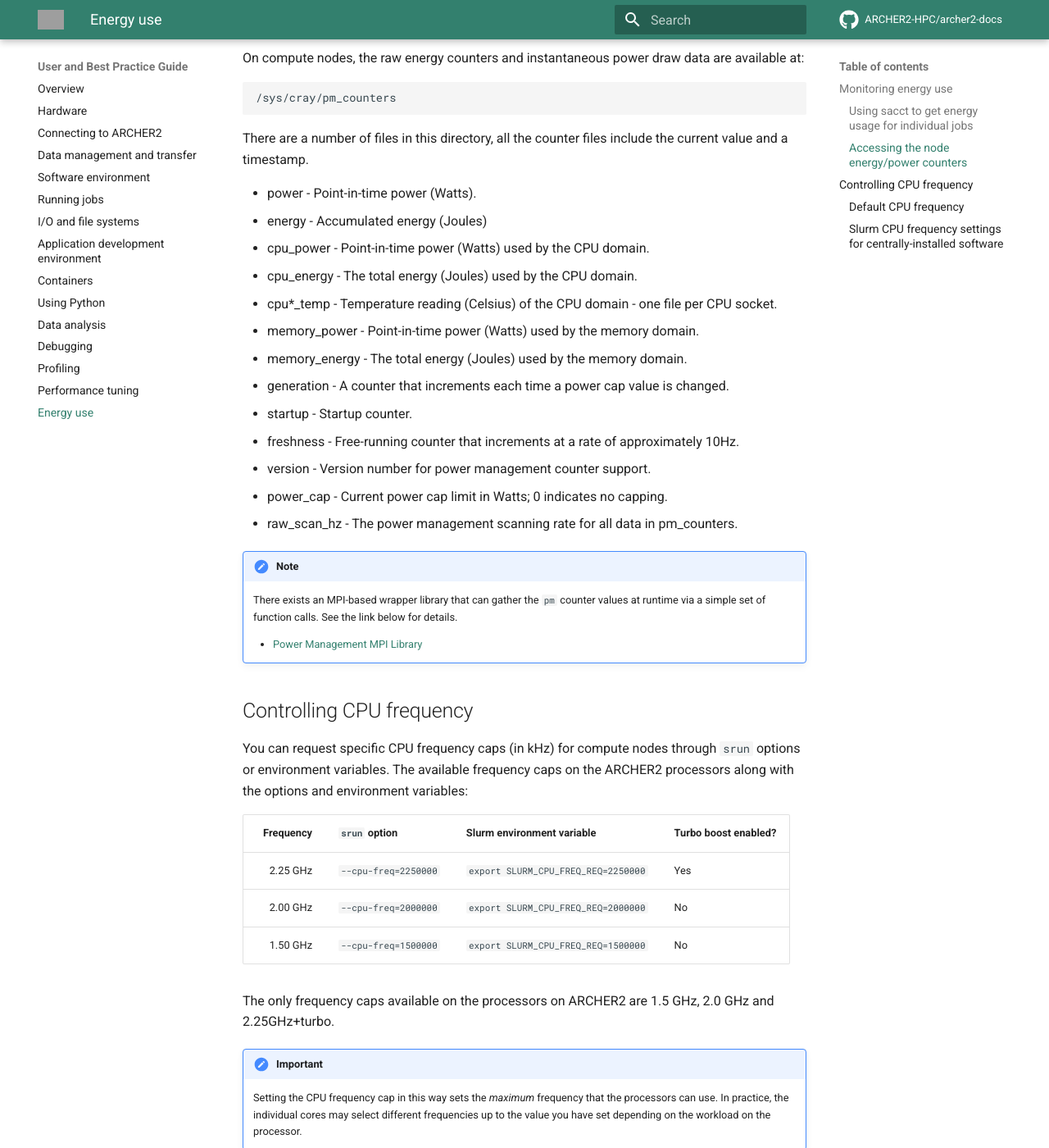
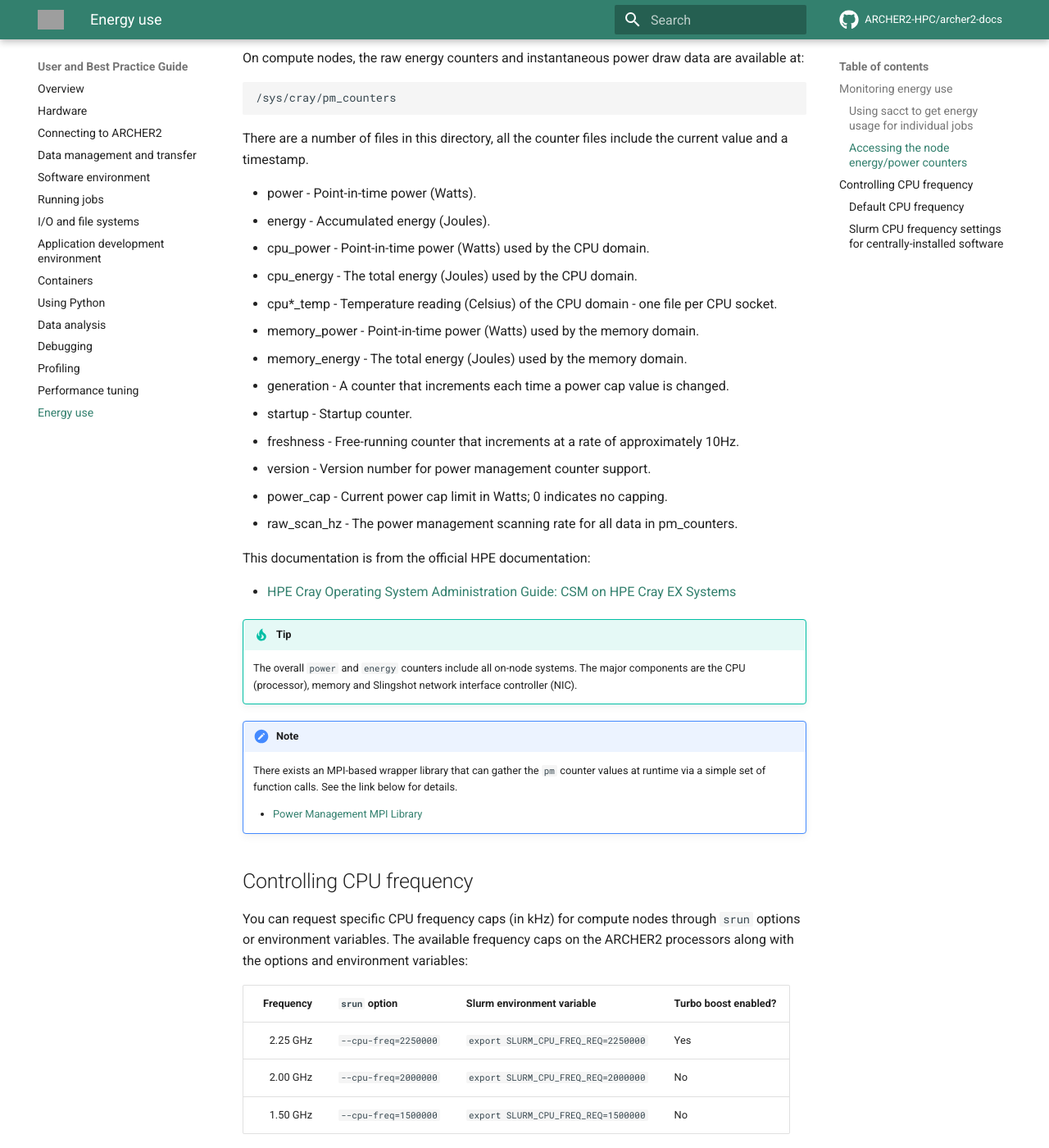
Before and after one commit to ARCHER2-HPC/archer2-docs, an MkDocs documentation site: the page built from docs/user-guide/energy.md, in a window 1280 px wide and 1400 px high, scrolled down 1447 px. Shown: the whole window at 82% size. Built offline with MkDocs 1.6.1 and Material for MkDocs 9.7.7, drawn with Linux system fonts in a browser that asks for light colours; comment, search, counter and statistics services are not loaded; grey boxes are pictures that could not be loaded.

Commit message:
Adds notes on pm_counters

```diff
--- a/docs/user-guide/energy.md
+++ b/docs/user-guide/energy.md
@@ -66,7 +66,7 @@
 There are a number of files in this directory, all the counter files include the current value and a timestamp.
 
 - power - Point-in-time power (Watts).
-- energy - Accumulated energy (Joules)
+- energy - Accumulated energy (Joules).
 - cpu_power - Point-in-time power (Watts) used by the CPU domain.
 - cpu_energy - The total energy (Joules) used by the CPU domain.
 - cpu*_temp - Temperature reading (Celsius) of the CPU domain - one file per CPU socket.
@@ -78,6 +78,15 @@
 - version - Version number for power management counter support.
 - power_cap - Current power cap limit in Watts; 0 indicates no capping.
 - raw_scan_hz - The power management scanning rate for all data in pm_counters.
+
+This documentation is from the official HPE documentation:
+
+- [HPE Cray Operating System Administration Guide: CSM on HPE Cray EX
+Systems](https://support.hpe.com/hpesc/public/docDisplay?docLocale=en_US&docId=dp00002748en_us)
+
+!!! tip
+    The overall `power` and `energy` counters include all on-node systems. The major components
+    are the CPU (processor), memory and Slingshot network interface controller (NIC).
 
 !!! note
     There exists an MPI-based wrapper library that can gather the `pm` counter values at runtime via a simple
```
